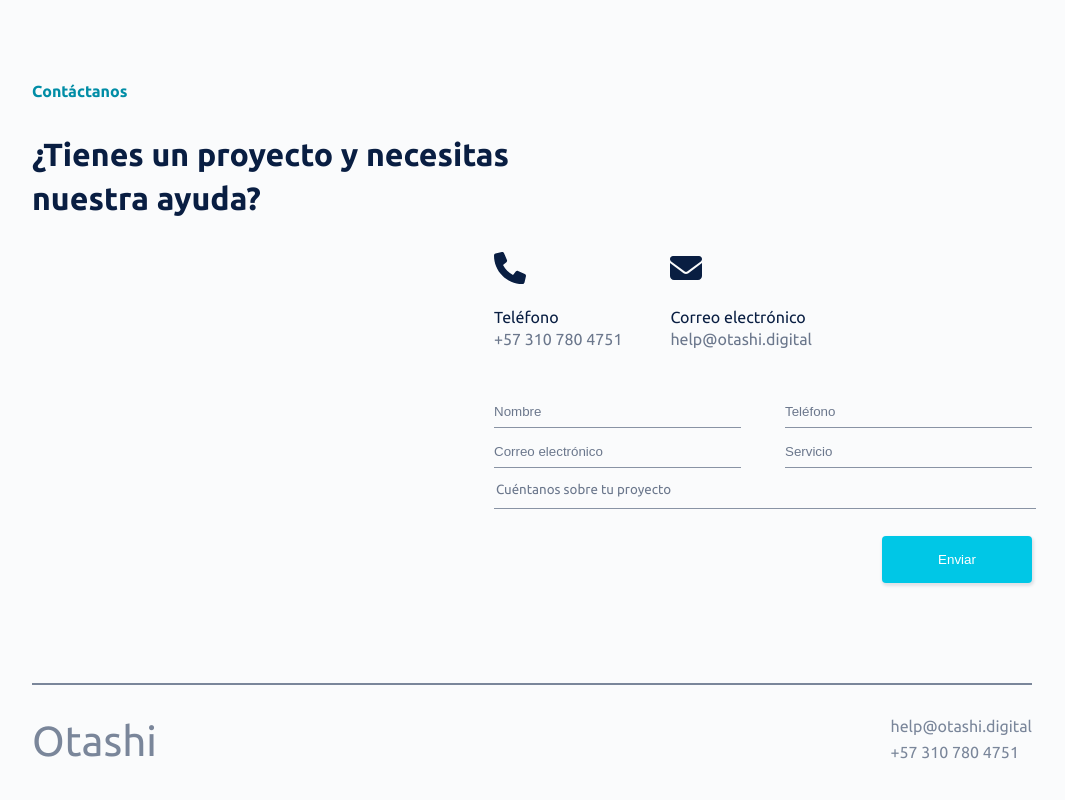
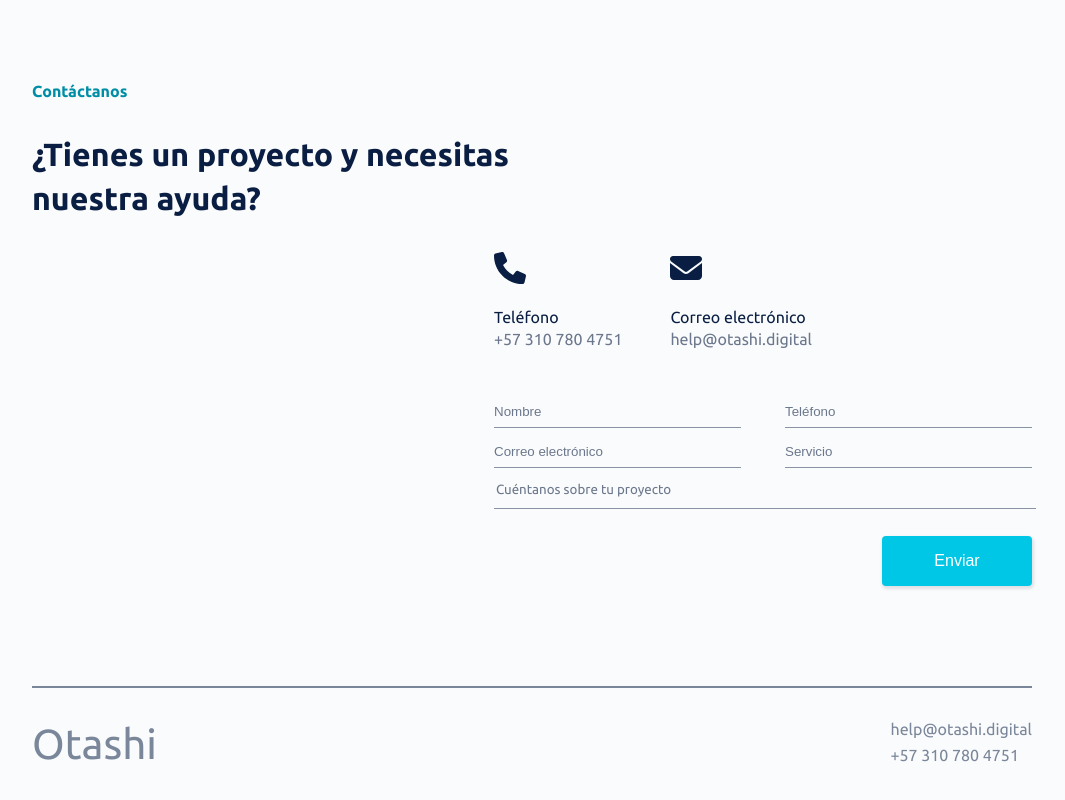
Before and after one commit to otashi/otashi-website, a React (Create React App) app: page / in a window 1280 px wide. Shown: the part 1778-2578 px from the top of the page, without its empty margins (108-1173 px from the left). Built offline with nearby package versions, Linux system fonts and the light colour scheme.

Commit message:
fix/ Button cursor pointer and font-size 16px

```diff
--- a/src/components/Buttons/styles.js
+++ b/src/components/Buttons/styles.js
@@ -6,11 +6,13 @@
   border-radius: 4px;
   border: none;
   text-align: center;
+  font-size: 16px;
   display: inline;
   background-color: var(--t200);
   color: white;
   text-decoration: none;
   box-shadow: 1px 2px 3px 1px var(--n40);
+  cursor: pointer;
 `;
 
 const StyledAnchorButton = styled.a`
```
